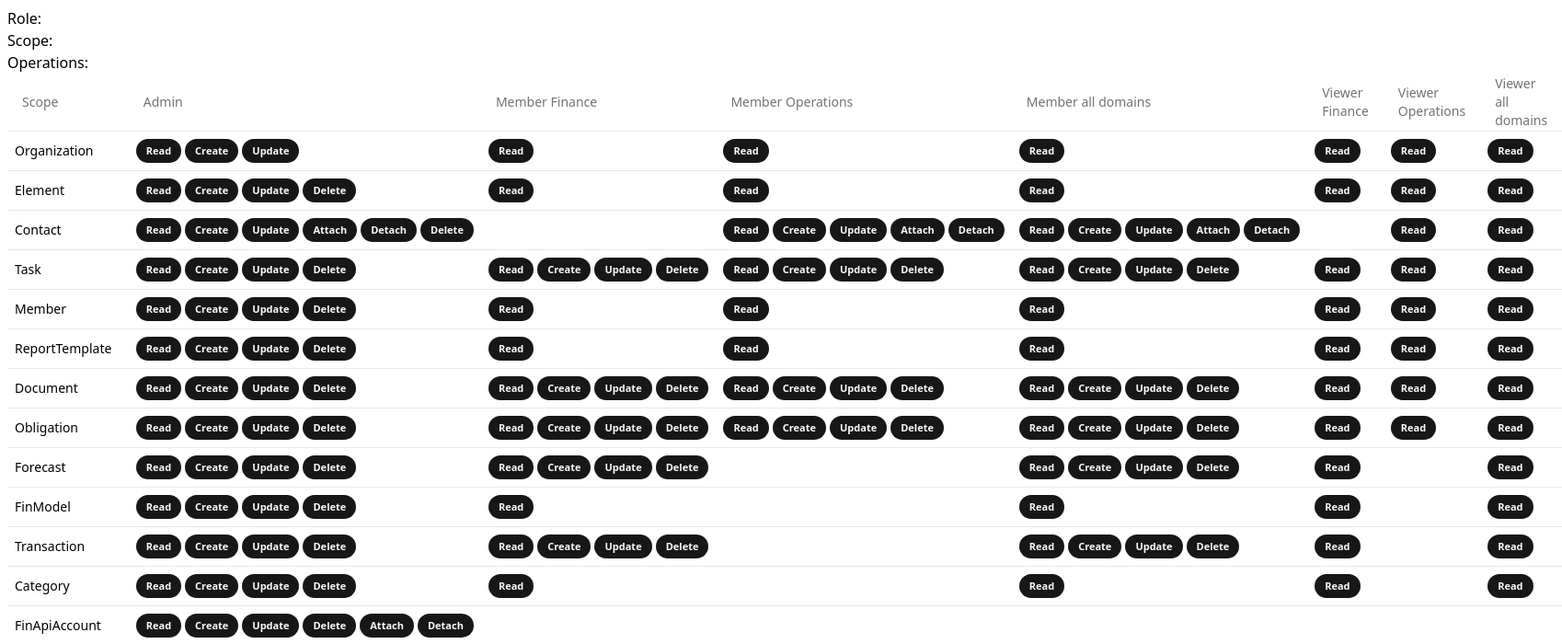
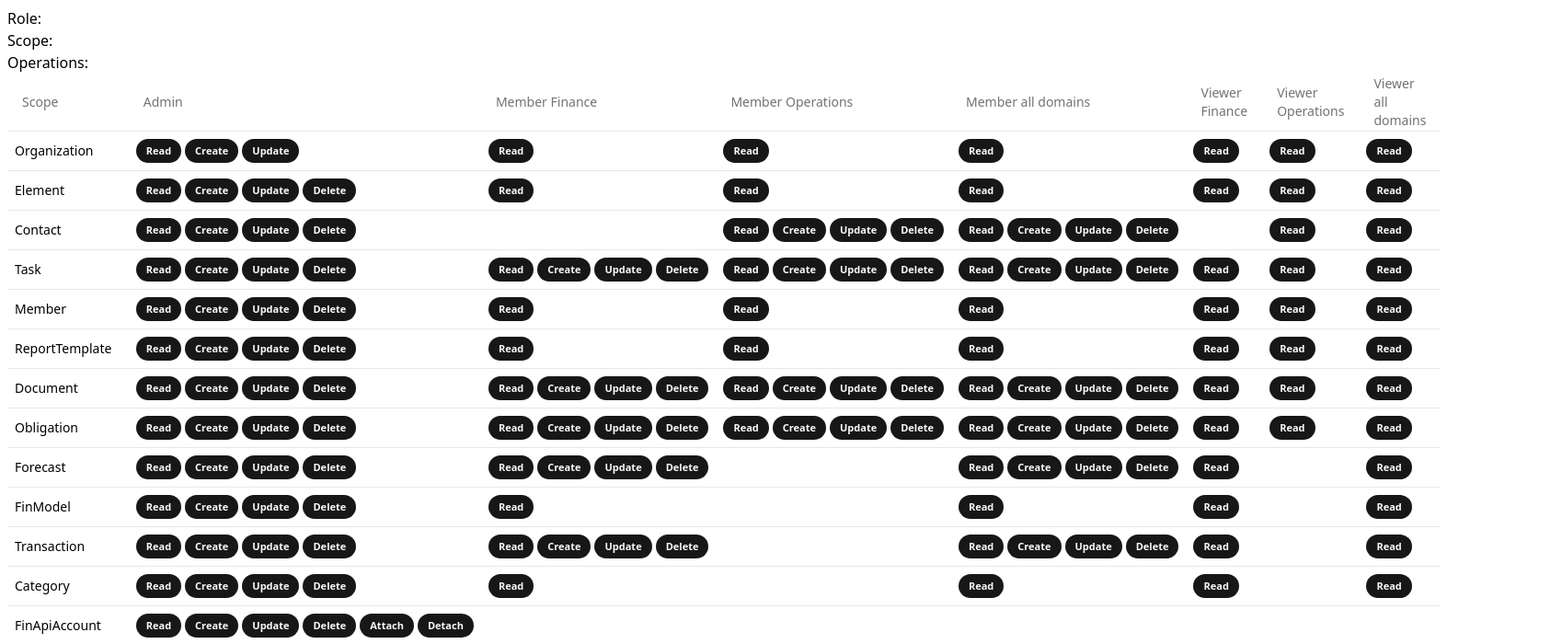
Before and after one commit to zaitsev1393/fam-permissions, a React (Vite) app: page / in a window 1280 px wide. Shown: the top 700 px of the page at 92% size, 1698 px wide, since content can reach past the window. Built offline with nearby package versions, Linux system fonts and the light colour scheme.

Commit message:
api refresh

```diff
--- a/src/assets/permissions.ts
+++ b/src/assets/permissions.ts
@@ -55,7 +55,7 @@ export const permissions = [
       reportTemplate: ["read"],
       document: ["read", "create", "update", "delete"],
       obligation: ["read", "create", "update", "delete"],
-      contact: ["read", "create", "update", "attach", "detach"],
+      contact: ["read", "create", "update", "delete"],
     },
   },
   {
@@ -88,7 +88,7 @@ export const permissions = [
       reportTemplate: ["read"],
       document: ["read", "create", "update", "delete"],
       obligation: ["read", "create", "update", "delete"],
-      contact: ["read", "create", "update", "attach", "detach"],
+      contact: ["read", "create", "update", "delete"],
     },
   },
   {
@@ -101,7 +101,7 @@ export const permissions = [
       task: ["read", "create", "update", "delete"],
       document: ["read", "create", "update", "delete"],
       obligation: ["read", "create", "update", "delete"],
-      contact: ["read", "create", "update", "attach", "detach", "delete"],
+      contact: ["read", "create", "update", "delete"],
       finModel: ["read", "create", "update", "delete"],
       category: ["read", "create", "update", "delete"],
       finApiAccount: ["read", "create", "update", "delete", "attach", "detach"],
```
Also changed, not shown: 1 other file (tests, documents, lock files or other folders).
